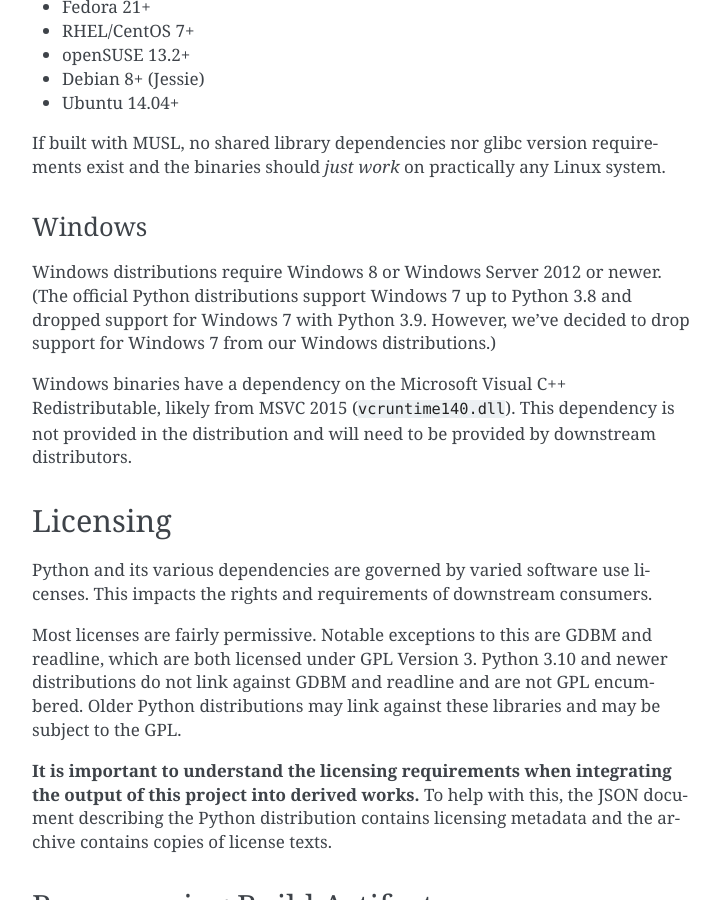
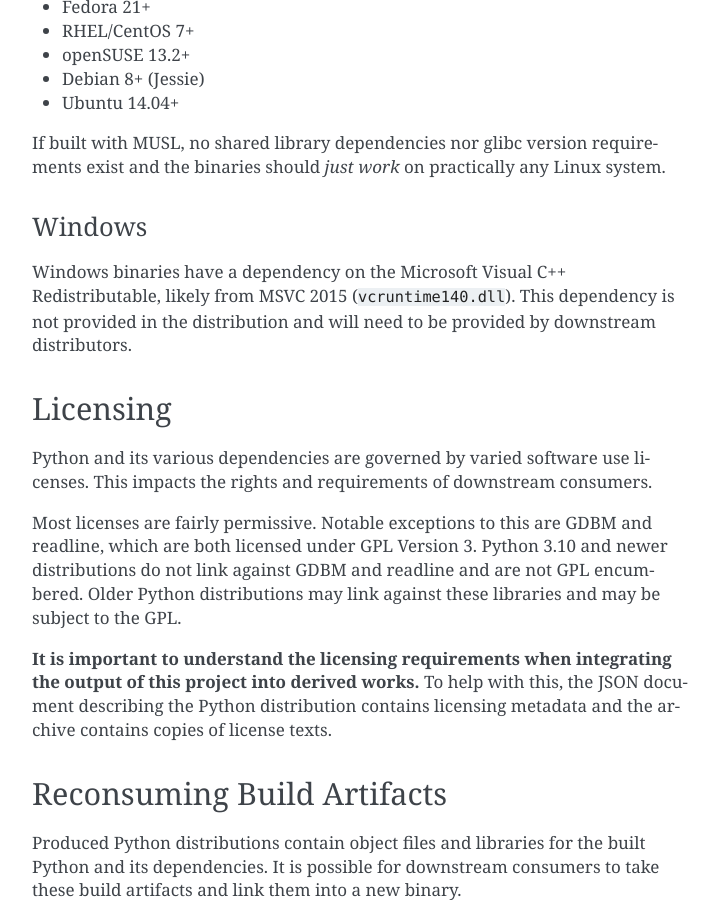
Before and after one commit to indygreg/python-build-standalone, a Sphinx documentation site: the page built from docs/running.rst, in a window 1280 px wide and 900 px high, scrolled down 1314 px. Shown: the whole window, without its empty margins (388-1108 px from the left). Built offline with Sphinx 7.4.7, drawn with Linux system fonts in a browser that asks for light colours.

Commit message:
windows: restore windows 7 support

```diff
--- a/docs/running.rst
+++ b/docs/running.rst
@@ -75,11 +75,6 @@
 Windows
 -------
 
-Windows distributions require Windows 8 or Windows Server 2012 or newer. (The
-official Python distributions support Windows 7 up to Python 3.8 and dropped
-support for Windows 7 with Python 3.9. However, we've decided to drop
-support for Windows 7 from our Windows distributions.)
-
 Windows binaries have a dependency on the Microsoft Visual C++ Redistributable,
 likely from MSVC 2015 (``vcruntime140.dll``). This dependency is not
 provided in the distribution and will need to be provided by downstream
```
Also changed, not shown: 1 other file.
